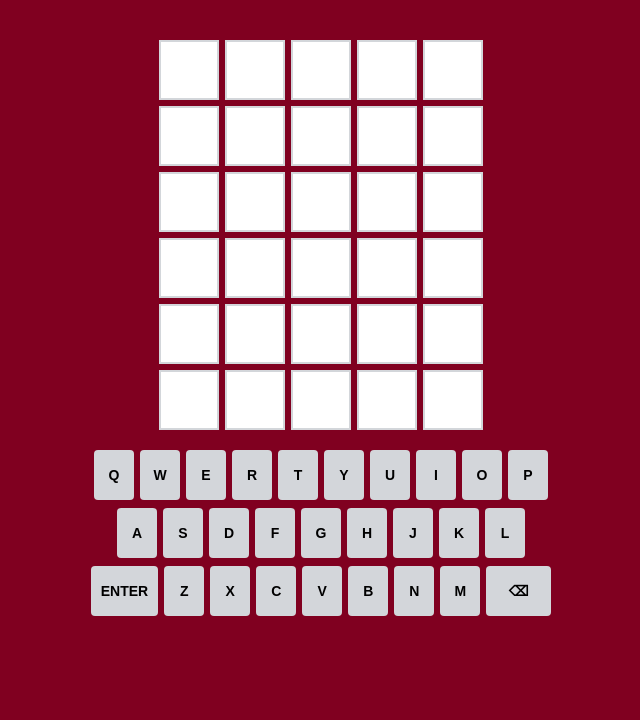
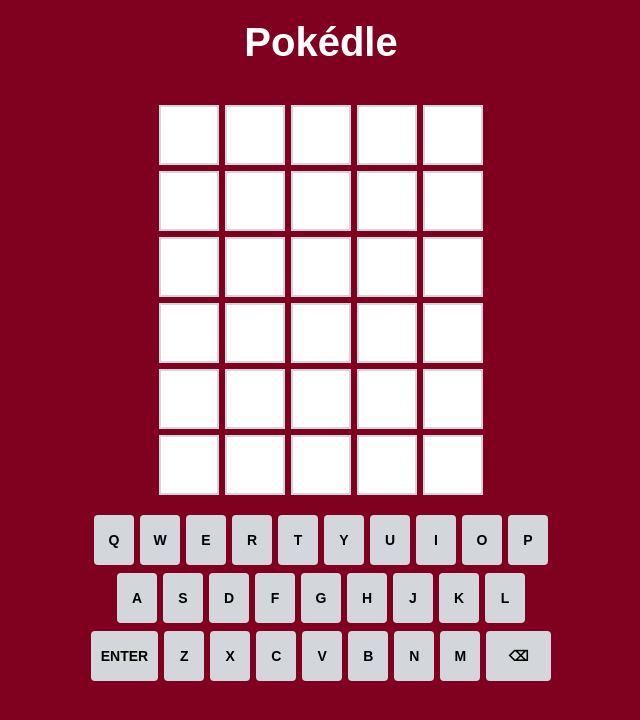
Before and after one commit to rebecca-marusca/Pokedle, a React (Vite) app: page / in a window 1280 px wide. Shown: the top 720 px of the page, without its empty margins (319-959 px from the left). Built offline with nearby package versions, Linux system fonts and the light colour scheme.

Commit message:
Added title and message styles

```diff
--- a/src/App.jsx
+++ b/src/App.jsx
@@ -43,6 +43,7 @@
   console.log("answer is: ", answer);
   return (
     <div>
+      <h1 className="title">Pokédle</h1>
       {hasWon && <div className="message">You won!</div>}
       {hasLost && (
         <div className="message">
--- a/src/index.css
+++ b/src/index.css
@@ -10,17 +10,34 @@
   background: #800020;
 }
 
+.title {
+  text-align: center;
+  font-size: 40px;
+  font-weight: 800;
+  color: white;
+  margin-top: 20px;
+}
+
+.message {
+  text-align: center;
+  font-size: 24px;
+  font-weight: 700;
+  color: #e5c700;
+  margin-top: 20px;
+  margin-bottom: 20px;
+}
+
 .board {
   display: flex;
   flex-direction: column;
   align-items: center;
-  gap: 6px; /* space between rows */
+  gap: 6px;
   margin-top: 40px;
 }
 
 .row {
   display: flex;
-  gap: 6px; /* space between tiles */
+  gap: 6px;
 }
 
 .tile {
```
